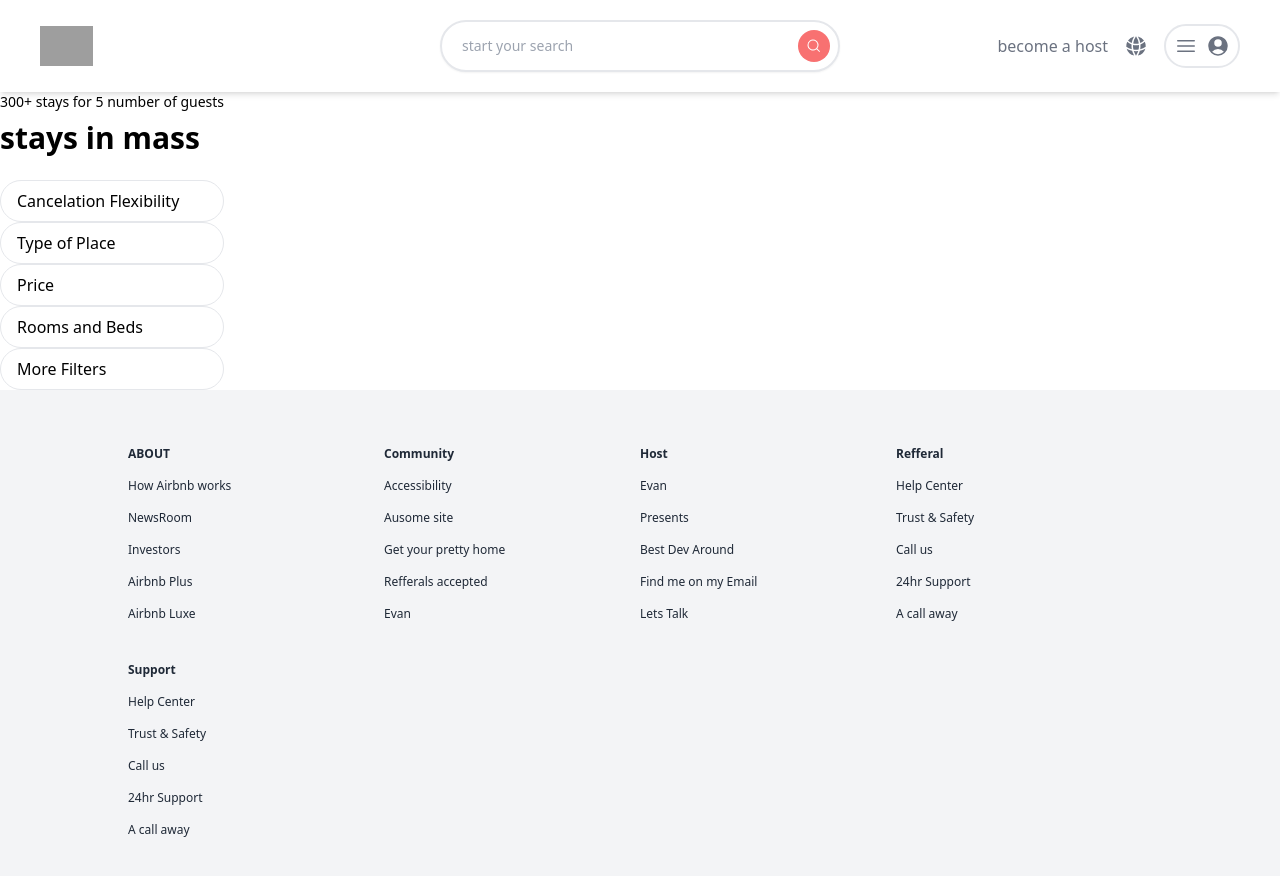
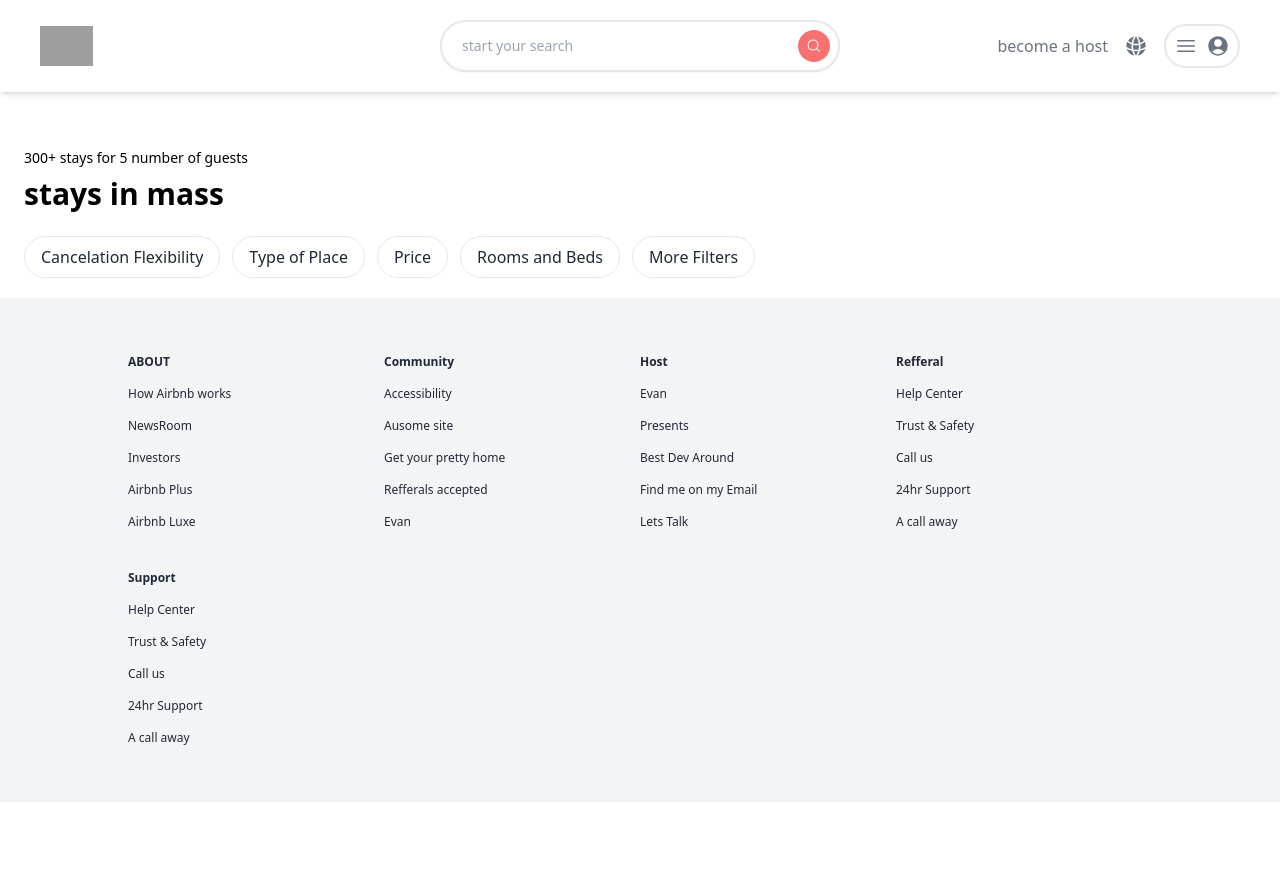
Before and after one commit to Evan-cell/air, a Next.js app: page /search in a window 1280 px wide. Shown: the top 876 px of the page. After the commit the page ends 802 px from the top, so only its background shows below. Built offline with nearby package versions, Linux system fonts and the light colour scheme; grey boxes are pictures that could not be loaded.

Commit message:
nextjs router

```diff
--- a/components/Header.js
+++ b/components/Header.js
@@ -4,6 +4,7 @@ import { MagnifyingGlassIcon,GlobeAltIcon,Bars3Icon,UserCircleIcon,UsersIcon } f
 import 'react-date-range/dist/styles.css'; // main style file
 import 'react-date-range/dist/theme/default.css'; // theme css file
 import { Calendar, DateRangePicker } from 'react-date-range';
+import { useRouter } from 'next/navigation';
 function Header() {
     const [searchInput,setSearchInput] = useState('')
     const [startDate,setStartDate] = useState(new Date())
@@ -21,11 +22,12 @@ function Header() {
      const resetInput = () => {
         setSearchInput('')
      }
+     const router = useRouter()
   return (
 
     <header className='sticky top-0 z-50 grid grid-cols-3 bg-white shadow-md py-5 px-5 md:px-10'>
         {/* left */}
-        <div className='relative flex items-center h-10 cursor-pointer my-auto'>
+        <div onClick={()=>router.push("/")} className='relative flex items-center h-10 cursor-pointer my-auto'>
             <Image
             src='https://upload.wikimedia.org/wikipedia/commons/thumb/6/69/Airbnb_Logo_B%C3%A9lo.svg/1280px-Airbnb_Logo_B%C3%A9lo.svg.png'
             layout='fill'
--- a/pages/search.js
+++ b/pages/search.js
@@ -7,10 +7,10 @@ function search() {
     <div className='h-screen'>
         <Header />
        <main className='flex'>
-        <section>
+        <section className='flex-grow pt-14 px-6'>
             <p className='text-sm'>300+ stays for 5 number of guests</p>
             <h1 className=' text-3xl font-semibold mt-2 mb-6'>stays in mass</h1>
-            <div className=''>
+            <div className='hidden lg:inline-flex mb-5 space-x-3 text-gray-800 whitespace-nowrap'>
                 <p className='button'>Cancelation Flexibility</p>
                 <p className='button'>Type of Place</p>
                 <p className='button'>Price</p>
```
